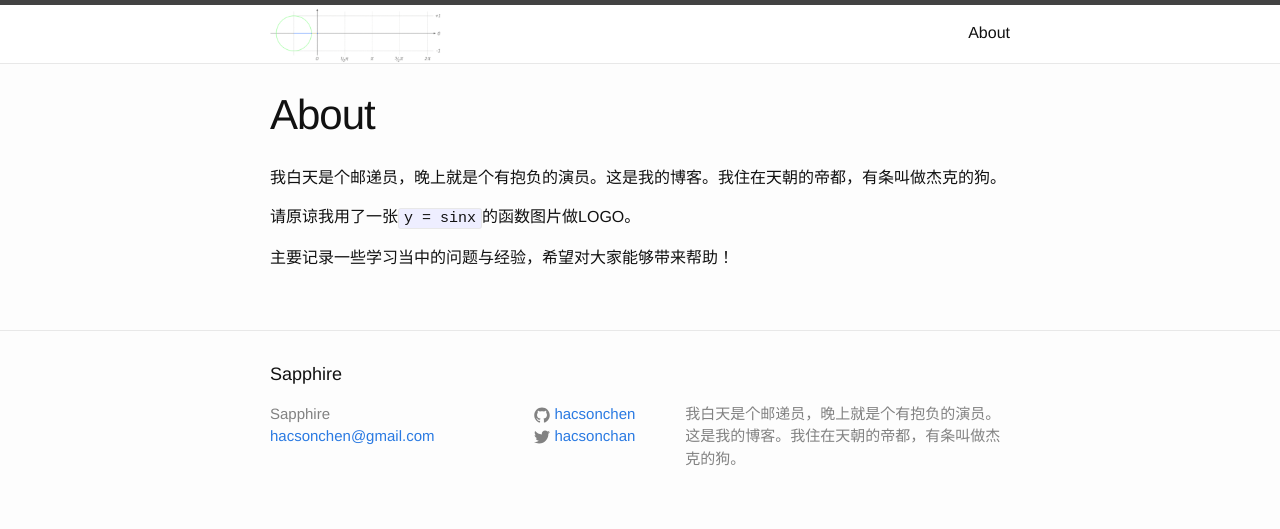
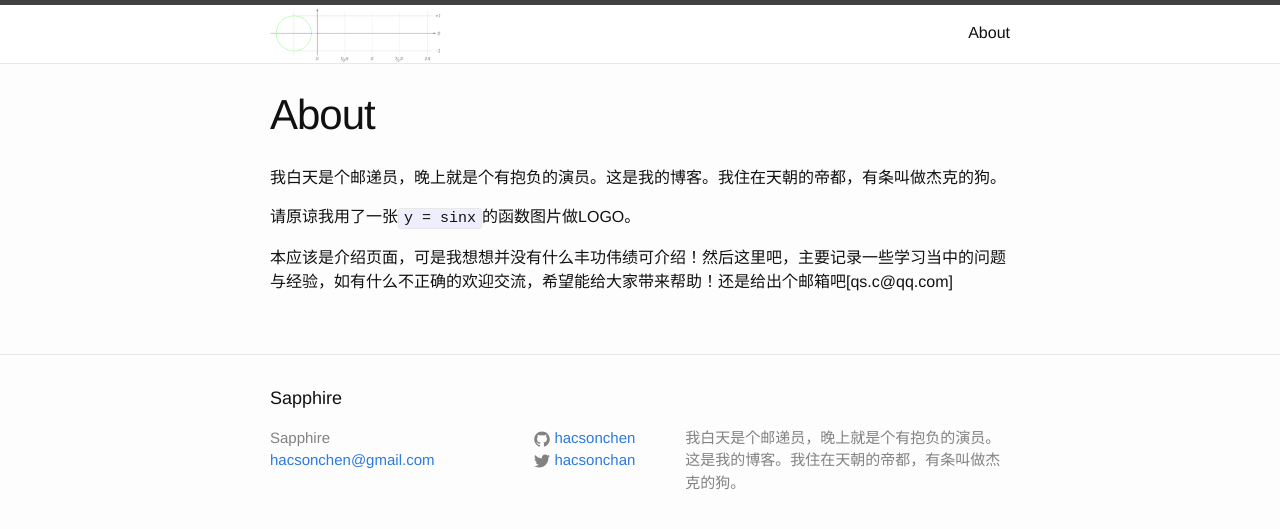
Before and after one commit to hacsonchen/hacsonchen.github.io, a Jekyll site: the page built from about.md, in a window 1280 px wide. Shown: the top 529 px of the page. Built offline with Jekyll 4.4.1, drawn with Linux system fonts in a browser that asks for light colours.

Commit message:
Update about.md

```diff
--- a/about.md
+++ b/about.md
@@ -8,4 +8,4 @@ permalink: /about/
 
 请原谅我用了一张`y = sinx`的函数图片做LOGO。
 
-主要记录一些学习当中的问题与经验，希望对大家能够带来帮助！
+本应该是介绍页面，可是我想想并没有什么丰功伟绩可介绍！然后这里吧，主要记录一些学习当中的问题与经验，如有什么不正确的欢迎交流，希望能给大家带来帮助！还是给出个邮箱吧[qs.c@qq.com]
```
